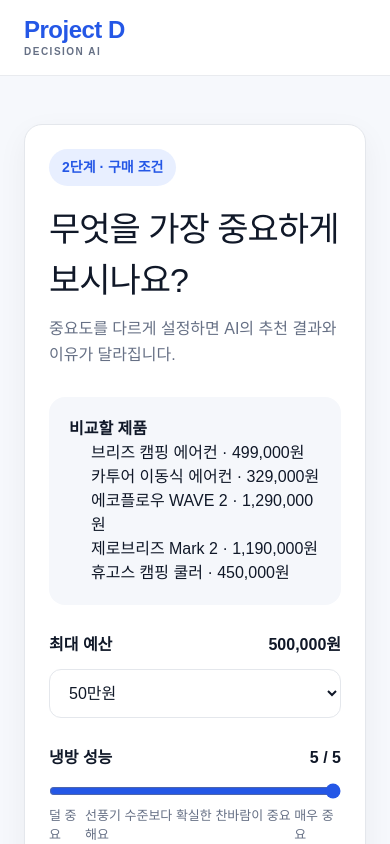
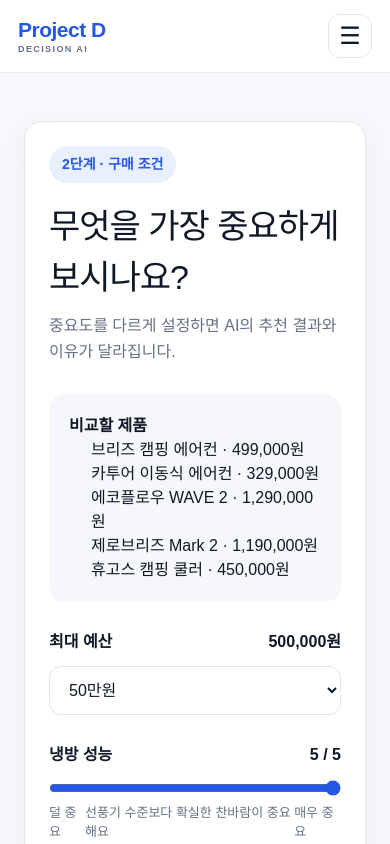
Before and after one commit to lvinjay/project-d, a Next.js app: page /question in a window 390 px wide. Shown: the top 844 px of the page. Built offline with nearby package versions, Linux system fonts and the light colour scheme.

Commit message:
Add mobile navigation menu

```diff
--- a/app/globals.css
+++ b/app/globals.css
@@ -642,3 +642,77 @@
     text-align: left;
   }
 }
+
+
+/* Mobile header menu */
+.mobileMenuButton {
+  display: none;
+  width: 44px;
+  height: 44px;
+  border: 1px solid var(--line);
+  border-radius: 12px;
+  background: #fff;
+  color: #101828;
+  font-size: 24px;
+  line-height: 1;
+  cursor: pointer;
+  align-items: center;
+  justify-content: center;
+}
+
+@media (max-width: 768px) {
+  .headerInner {
+    position: relative;
+    padding: 14px 18px;
+  }
+
+  .brand {
+    font-size: 21px;
+  }
+
+  .brand small {
+    display: block;
+    font-size: 9px;
+    letter-spacing: 1.4px;
+  }
+
+  .mobileMenuButton {
+    display: inline-flex;
+  }
+
+  .nav {
+    display: none;
+    position: absolute;
+    top: calc(100% + 1px);
+    left: 12px;
+    right: 12px;
+    padding: 14px;
+    gap: 6px;
+    flex-direction: column;
+    align-items: stretch;
+    background: #fff;
+    border: 1px solid var(--line);
+    border-radius: 16px;
+    box-shadow: 0 18px 45px rgba(16, 24, 40, 0.16);
+  }
+
+  .nav.navOpen {
+    display: flex;
+  }
+
+  .nav a {
+    display: block;
+    width: 100%;
+    padding: 13px 14px;
+    border-radius: 10px;
+  }
+
+  .nav a:not(.headerCta):hover {
+    background: #f2f4f7;
+  }
+
+  .nav .headerCta {
+    margin-top: 4px;
+    text-align: center;
+  }
+}
--- a/components/Header.tsx
+++ b/components/Header.tsx
@@ -1,8 +1,28 @@
 "use client";
 
 import Link from "next/link";
+import { usePathname } from "next/navigation";
+import { useEffect, useState } from "react";
 
 export default function Header() {
+  const [isOpen, setIsOpen] = useState(false);
+  const pathname = usePathname();
+
+  useEffect(() => {
+    setIsOpen(false);
+  }, [pathname]);
+
+  useEffect(() => {
+    const handleResize = () => {
+      if (window.innerWidth > 768) {
+        setIsOpen(false);
+      }
+    };
+
+    window.addEventListener("resize", handleResize);
+    return () => window.removeEventListener("resize", handleResize);
+  }, []);
+
   return (
     <header className="siteHeader">
       <div className="headerInner">
@@ -10,8 +30,26 @@
           Project D
           <small>Decision AI</small>
         </Link>
-        <nav className="nav" aria-label="주요 메뉴">
-          <Link href="/advisor?category=캠핑용%20에어컨">AI 구매 상담</Link>
+
+        <button
+          type="button"
+          className="mobileMenuButton"
+          aria-label={isOpen ? "메뉴 닫기" : "메뉴 열기"}
+          aria-expanded={isOpen}
+          aria-controls="primary-navigation"
+          onClick={() => setIsOpen((current) => !current)}
+        >
+          <span aria-hidden="true">{isOpen ? "✕" : "☰"}</span>
+        </button>
+
+        <nav
+          id="primary-navigation"
+          className={`nav ${isOpen ? "navOpen" : ""}`}
+          aria-label="주요 메뉴"
+        >
+          <Link href="/advisor?category=캠핑용%20에어컨">
+            AI 구매 상담
+          </Link>
           <Link href="/assistant">분석 결과</Link>
           <Link href="/#how">이용 방법</Link>
           <Link
```
